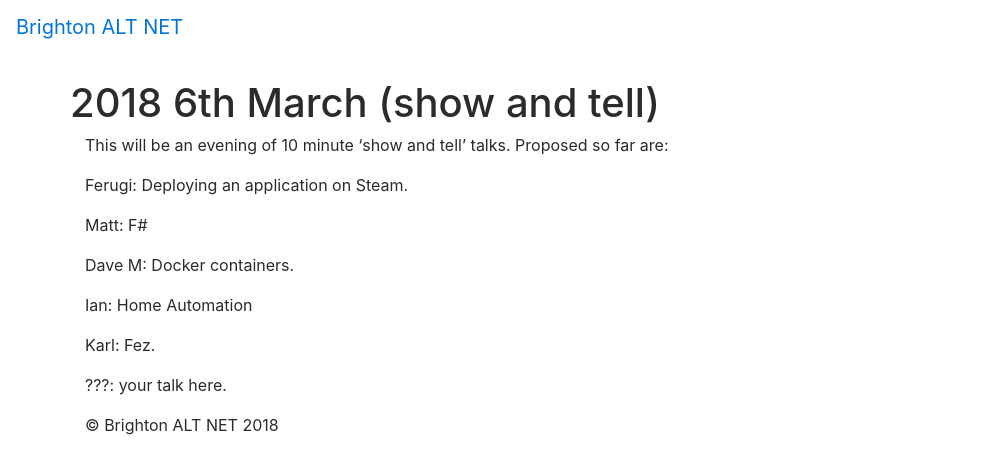
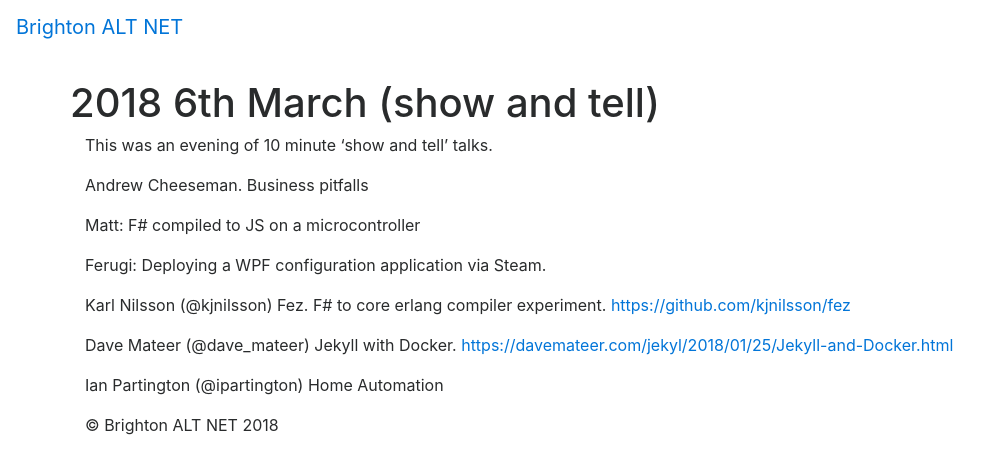
Before and after one commit to brighton-alt-net/brighton-alt-net.github.io, a Jekyll site: the page built from _posts/2018-03-06-6th-March.md, in a window 1280 px wide. Shown: the top 474 px of the page, without its empty margins (0-999 px from the left). Built offline with Jekyll 4.4.1, drawn with Linux system fonts in a browser that asks for light colours; nearby versions of some CDN libraries; our own code applies the rules of GitHub Pages for plain Markdown files.

Commit message:
updating the show and tell 6th March page

```diff
--- a/_posts/2018-03-06-6th-March.md
+++ b/_posts/2018-03-06-6th-March.md
@@ -2,16 +2,16 @@
 title:  "2018 6th March (show and tell)"
 ---
 
-This will be an evening of 10 minute 'show and tell' talks. Proposed so far are:
+This was an evening of 10 minute 'show and tell' talks.
 
-Ferugi: Deploying an application on Steam.
+Andrew Cheeseman. Business pitfalls
 
-Matt: F#
+Matt: F# compiled to JS on a microcontroller
 
-Dave M: Docker containers.
+Ferugi: Deploying a WPF configuration application via Steam.
 
-Ian: Home Automation
+Karl Nilsson (@kjnilsson) Fez. F# to core erlang compiler experiment.  [https://github.com/kjnilsson/fez](https://github.com/kjnilsson/fez)
 
-Karl: Fez.
+Dave Mateer (@dave_mateer) Jekyll with Docker. [https://davemateer.com/jekyl/2018/01/25/Jekyll-and-Docker.html](https://davemateer.com/jekyl/2018/01/25/Jekyll-and-Docker.html)
 
-???: your talk here.
+Ian Partington (@ipartington) Home Automation
```
